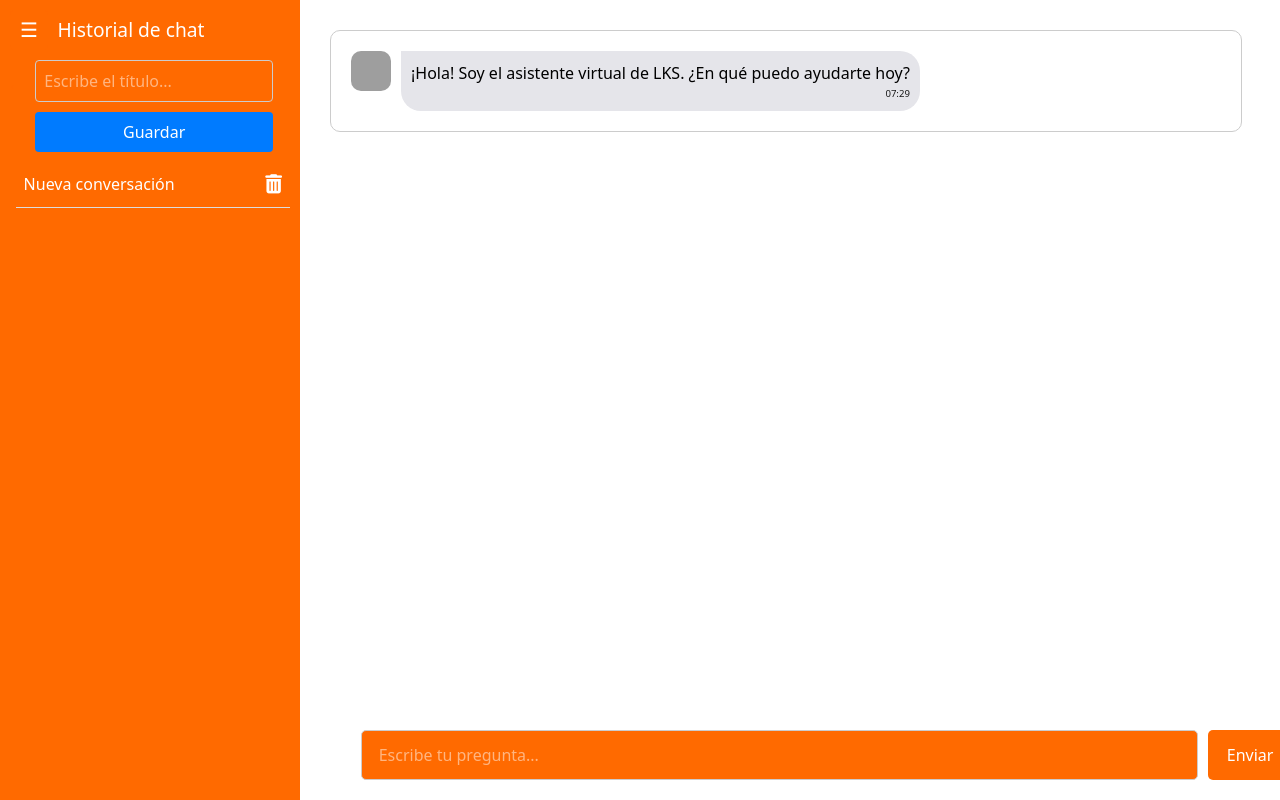
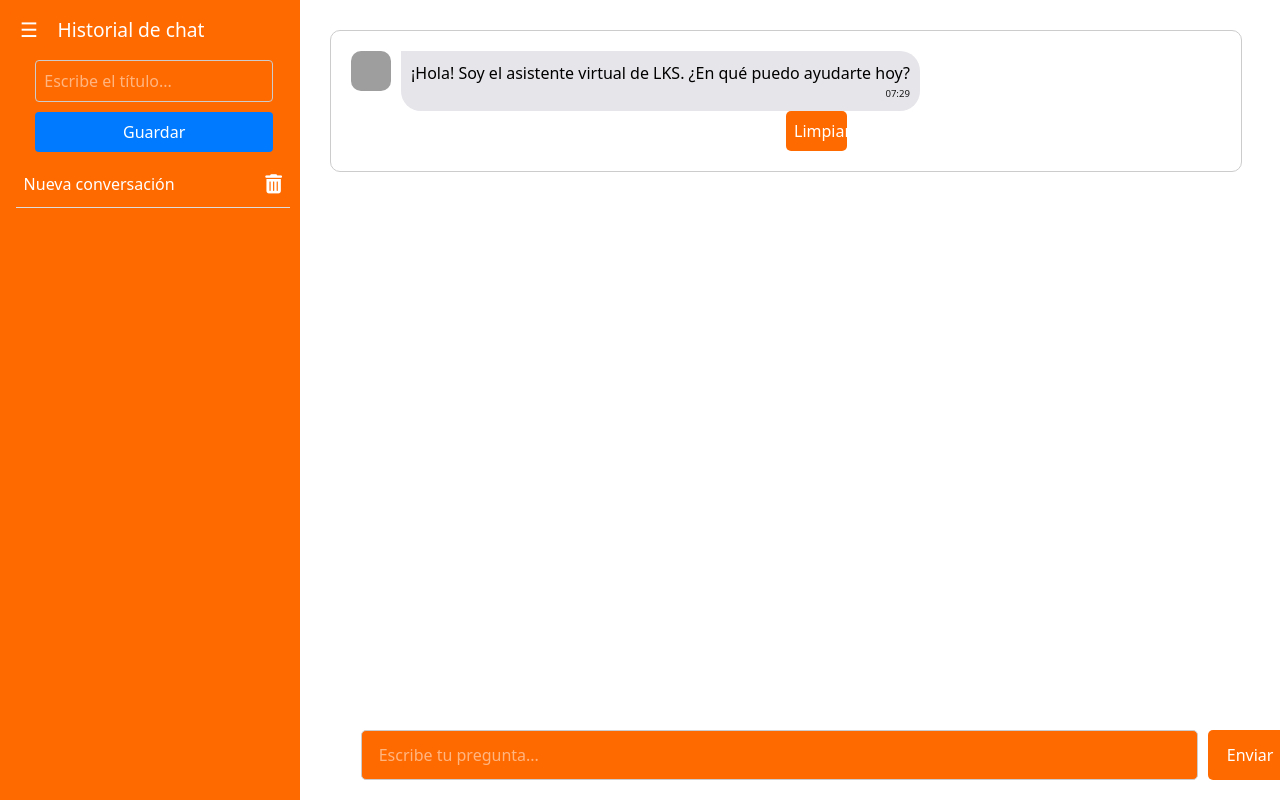
Before and after one commit to Biriki22/reto-LKS, an Angular app: page /#/chatbox in a window 1280 px wide. Built offline with nearby package versions, Linux system fonts and the light colour scheme; grey boxes are pictures that could not be loaded.

Commit message:
Boton de Limpiar

```diff
--- a/src/app/components/chat.component/chat.component.html
+++ b/src/app/components/chat.component/chat.component.html
@@ -59,6 +59,17 @@
   border-radius: 10px;
   margin-right: 10px;
 }
+
+.btn {
+  padding: 8px;
+  border-radius: 5px;
+  width: 7%;
+  border: none;
+  background-color: #ff6a00;
+  color: white;
+  cursor: pointer;
+  margin-left: 50%;
+}
 </style>
 <div class="chat-box">
   <!-- Conversación -->
@@ -85,7 +96,8 @@
 
     </div>
   </div>
-
   <!-- Componente de entrada de texto -->
   <chat-texto (messageSent)="handleUserMessage($event)"></chat-texto>
+  <button (click)="limpiarChat()" class="btn">Limpiar</button>
+
 </div>
--- a/src/app/components/chat.component/chat.component.ts
+++ b/src/app/components/chat.component/chat.component.ts
@@ -4,8 +4,6 @@ import { CommonModule, NgClass } from '@angular/common';
 import { HttpClientModule } from '@angular/common/http';
 import { ServicioFase1Service } from '../../services/servicio.fase1.service';
 import { ServicioFase2Service } from '../../services/servicio.fase2.service';
-
-
 interface ChatMessage {
   text: string;
   sender: 'user' | 'bot';
@@ -26,7 +24,12 @@ export class ChatComponent {
 
   fase2 = inject(ServicioFase2Service);
 
+
   conversationId: number=0; // Variable para almacenar la conversación activa
+
+  limpiarChat() {
+    this.messages = []
+  }
 
   ngOnInit() {
     this.messages.push({
@@ -38,6 +41,7 @@ export class ChatComponent {
     // Obtener el ID de la conversación activa (puede ser el último chat o una nueva conversación)
     this.conversationId = this.fase2.getLastConversationId() || this.fase2.createNewConversation('Nueva conversación');
   }
+
 
   handleUserMessage(userText: string) {
     if (!userText.trim() || this.conversationId === null) return;
--- a/src/app/components/sidebar/side-menu.component.ts
+++ b/src/app/components/sidebar/side-menu.component.ts
@@ -9,6 +9,7 @@ import { FormsModule } from '@angular/forms';
   imports: [ FormsModule, CommonModule]
 })
 export class SideMenuComponent {
+
   newTitle: string = '';
   conversations$: any;
 
```
